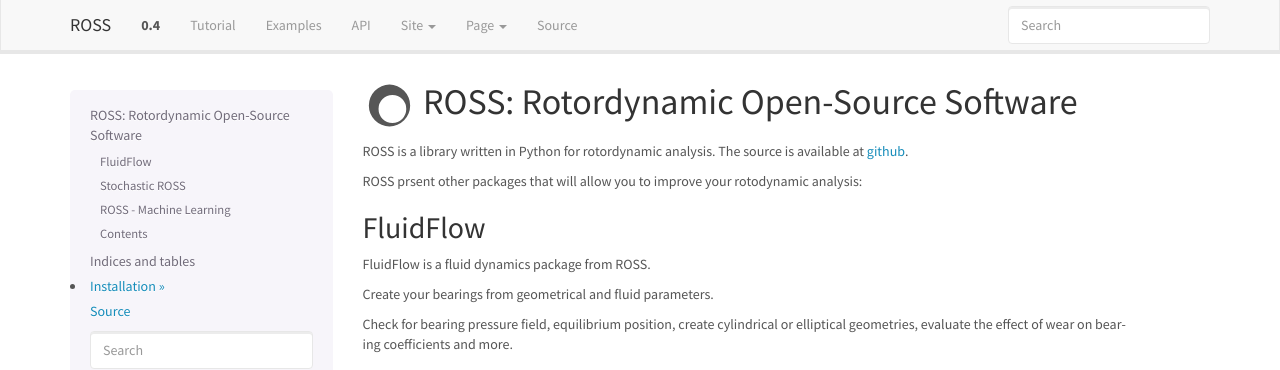
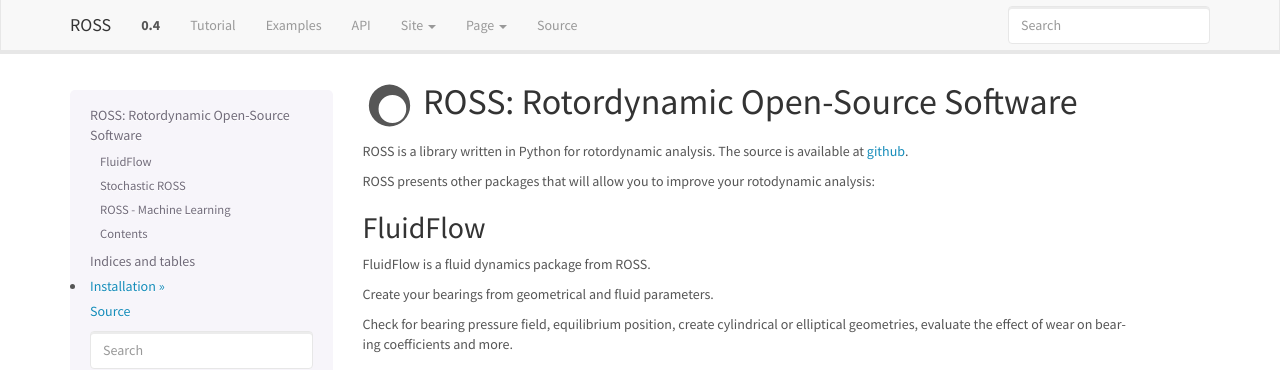
Before and after one commit to petrobras/ross, a Sphinx documentation site: the page built from docs/index.rst, in a window 1280 px wide and 1123 px high. Shown: the top 370 px of the window. Built offline with Sphinx 7.4.7, drawn with Linux system fonts in a browser that asks for light colours; pages that are not in the unit, such as notebooks, are missing from menus; comment, search, counter and statistics services are not loaded.

```diff
--- a/docs/index.rst
+++ b/docs/index.rst
@@ -11,7 +11,7 @@
 ROSS is a library written in Python for rotordynamic analysis. The source is
 available at `github <https://github.com/ross-rotordynamics/ross>`_.
 
-ROSS prsent other packages that will allow you to improve your rotodynamic analysis:
+ROSS presents other packages that will allow you to improve your rotodynamic analysis:
 
 FluidFlow
 ---------
```
Also changed, not shown: docs/refs.bib (+7 -0 lines), 1 other file.
